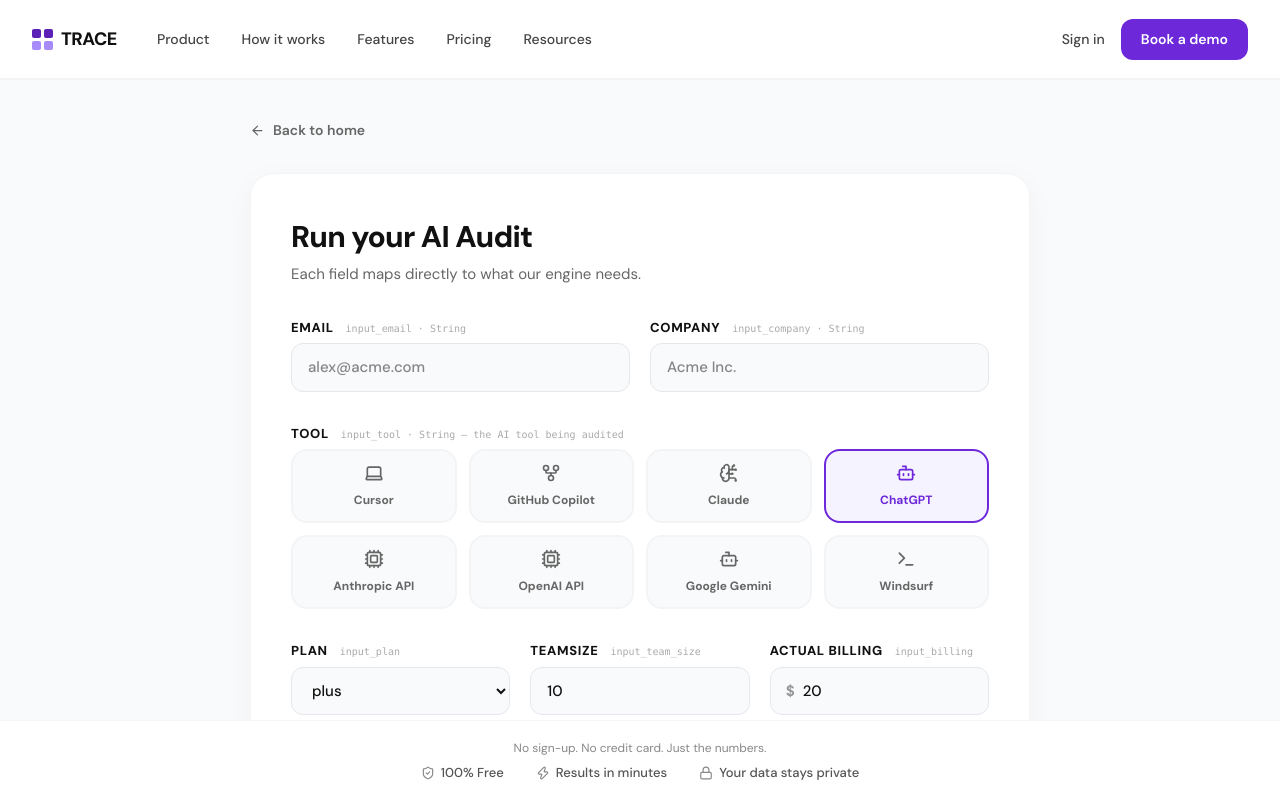
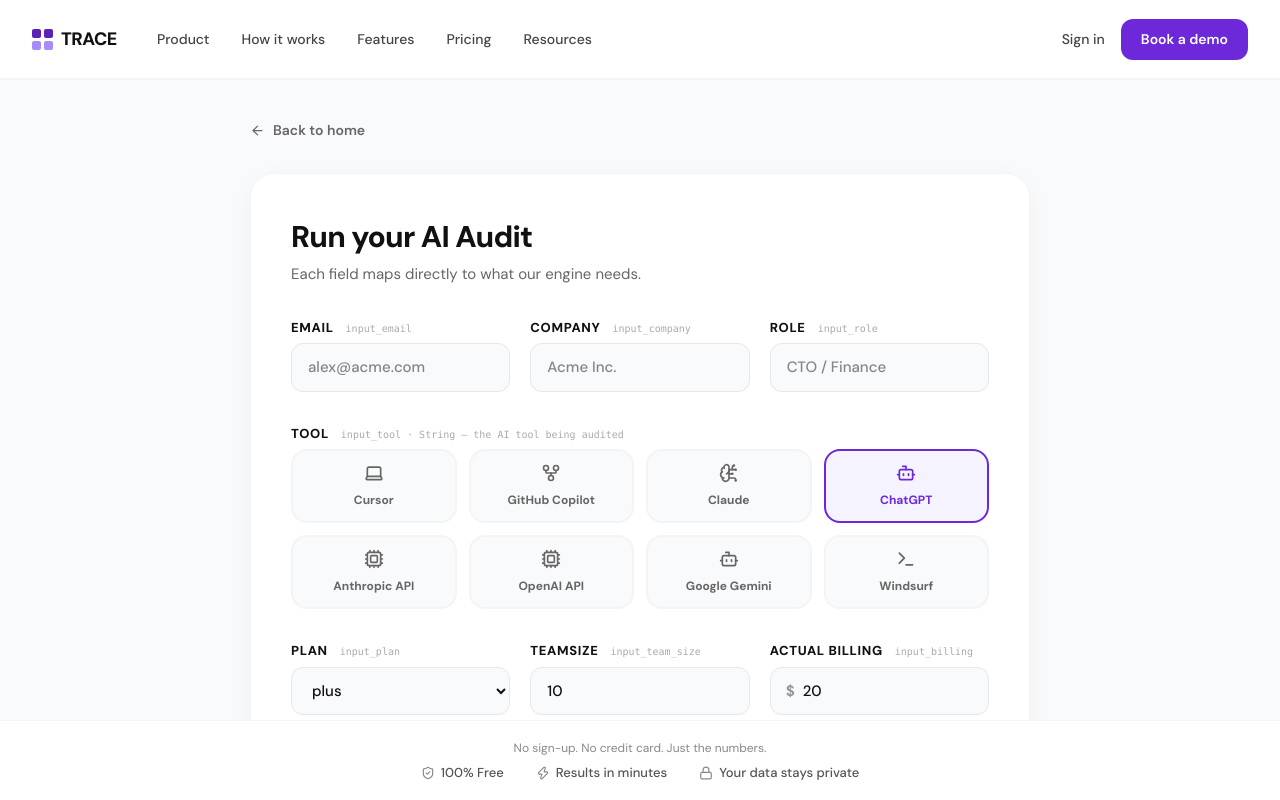
Before and after one commit to AADESHak007/trace-ai, a Next.js app: page /audit in a window 1280 px wide. Built offline with nearby package versions, Linux system fonts and the light colour scheme.

Commit message:
CHORE: updated the schema to capture leads

```diff
--- a/app/api/v1/audit/route.ts
+++ b/app/api/v1/audit/route.ts
@@ -7,8 +7,8 @@
 try {
 
         //get the reqd response from body
-        const {tool , teamSize , plan ,billing ,actualBilling, planPricing, tasks ,email,company} = await req.json() ;
-        console.log(tool , teamSize , plan ,billing ,actualBilling, planPricing, tasks ,email,company)
+        const {tool , teamSize , plan ,billing ,actualBilling, planPricing, tasks ,email,company, role} = await req.json() ;
+        console.log(tool , teamSize , plan ,billing ,actualBilling, planPricing, tasks ,email,company, role)
 
         console.log("DB upload started ...")
         //saving the inital data in the DB and getting the ID ...
@@ -23,6 +23,7 @@
                 input_tasks:tasks,
                 input_email:email,
                 input_company:company,
+                input_role:role,
                 status:"pending"
             }
         })
--- a/app/audit/page.tsx
+++ b/app/audit/page.tsx
@@ -35,6 +35,7 @@
   tasks: string;      // input_tasks → String (Text)
   email: string;      // input_email → String
   company: string;    // input_company → String
+  role: string;       // input_role → String
 };
 
 export default function AuditPage() {
@@ -47,6 +48,7 @@
   const [tasks, setTasks]     = useState("");
   const [email, setEmail]     = useState("");
   const [company, setCompany] = useState("");
+  const [role, setRole]       = useState("");
 
   const [step, setStep] = useState<"form" | "loading" | "results">("form");
   const [progress, setProgress] = useState(0);
@@ -86,6 +88,7 @@
         tasks,
         email,
         company,
+        role,
       };
 
       const res = await fetch(`${baseUrl}/api/v1/audit`, {
@@ -159,19 +162,26 @@
                   <p className="text-[#666] text-[15px]">Each field maps directly to what our engine needs.</p>
                 </div>
 
-                {/* ROW 1: email + company */}
-                <div className="grid grid-cols-2 gap-5">
-                  <Field label="email" hint="input_email · String">
+                {/* ROW 1: email + company + role */}
+                <div className="grid grid-cols-3 gap-5">
+                  <Field label="email" hint="input_email">
                     <input
                       type="email" placeholder="alex@acme.com"
                       value={email} onChange={e => setEmail(e.target.value)}
                       className={inputCls}
                     />
                   </Field>
-                  <Field label="company" hint="input_company · String">
+                  <Field label="company" hint="input_company">
                     <input
                       type="text" placeholder="Acme Inc."
                       value={company} onChange={e => setCompany(e.target.value)}
+                      className={inputCls}
+                    />
+                  </Field>
+                  <Field label="role" hint="input_role">
+                    <input
+                      type="text" placeholder="CTO / Finance"
+                      value={role} onChange={e => setRole(e.target.value)}
                       className={inputCls}
                     />
                   </Field>
--- a/workers/audit-worker.ts
+++ b/workers/audit-worker.ts
@@ -4,6 +4,7 @@
 import { connection } from "../lib/queue";
 import { runMathEngine } from "../lib/engine/math-engine";
 import { runLLMEngine } from "../lib/engine/llm-engine";
+import { TOOL_PRICING } from "../lib/data/pricing";
 
 console.log("Audit Worker started and waiting for jobs...");
 
@@ -41,7 +42,8 @@
 
       // 3.1 Run the LLM Strategy Engine
       const llmResult = await runLLMEngine({
-        tool: audit.input_tool,
+        tool: TOOL_PRICING[audit.input_tool]?.name || audit.input_tool,
+        toolKey: audit.input_tool,
         plan: audit.input_plan,
         teamSize: audit.input_team_size,
         tasks: audit.input_tasks,
@@ -49,18 +51,23 @@
       });
 
       // 4. Update the DB with the results
-      // We map the math findings to your DB schema
+      const totalMonthlySaving = mathResult.totalSavingsMonthly + llmResult.additionalMonthlySavings;
+      const isHighSavings = totalMonthlySaving > 500;
+
       await prisma.audit.update({
         where: { id: auditId },
         data: {
           status: "completed",
           output_spend: audit.input_billing,
-          output_monthly_saving: mathResult.totalSavingsMonthly + llmResult.additionalMonthlySavings,
-          output_annual_saving: (mathResult.totalSavingsMonthly + llmResult.additionalMonthlySavings) * 12,
+          output_monthly_saving: totalMonthlySaving,
+          output_annual_saving: totalMonthlySaving * 12,
           output_recommendation: llmResult.recommendation,
           output_savings_reason: llmResult.savingsReason,
           llm_raw_response: llmResult as any,
           completed_at: new Date(),
+          // Lead intelligence
+          is_high_savings: isHighSavings,
+          lead_status: isHighSavings ? "high_savings_flagged" : "captured",
         },
       });
 
```
Also changed, not shown: 1 other file (tests, documents, lock files or other folders).
